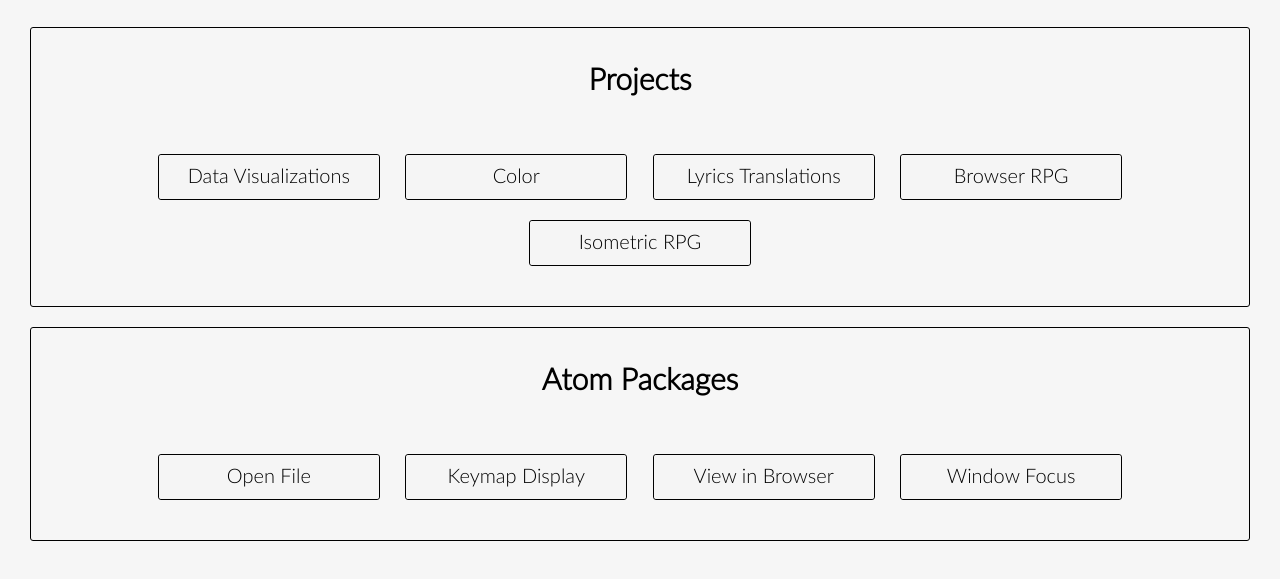
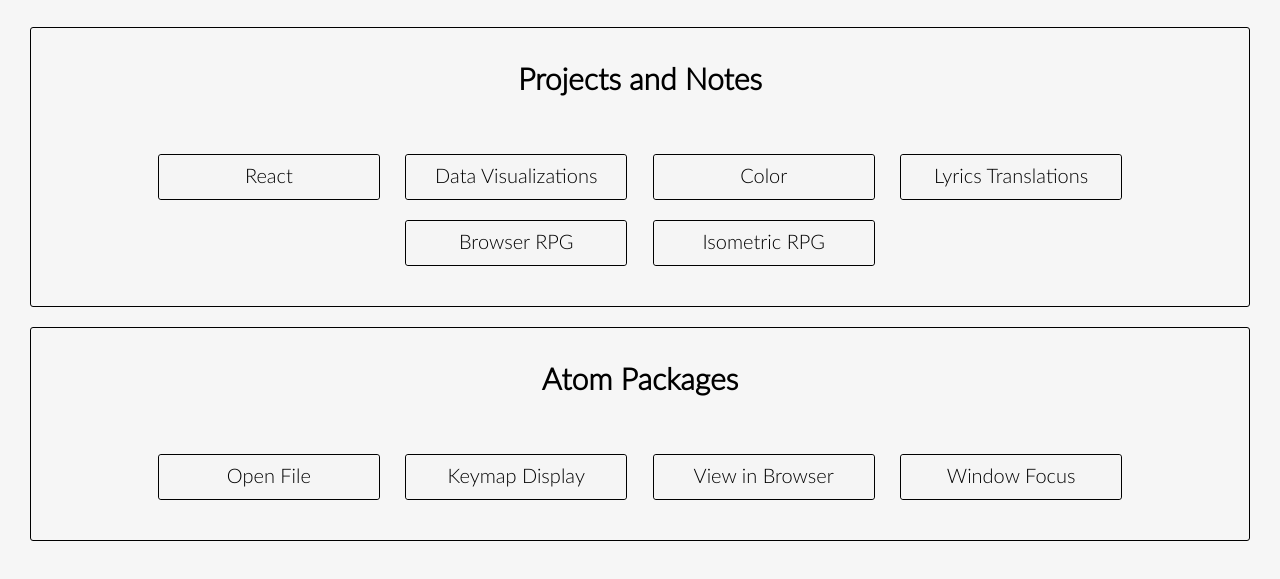
Before and after one commit to wlwl2/wlwl2.github.io, a website: page index.html in a window 1280 px wide. Shown: the part 75-654 px from the top of the page. Drawn offline with Linux system fonts and the light colour scheme; no server answers.

Commit message:
added react notes

```diff
--- a/index.html
+++ b/index.html
@@ -59,8 +59,9 @@
       <section class="projects" data-section-id="projects" data-section-hidden="no">
         <div class="projects-group">
           <div class="projects-group__border">
-            <h1>Projects</h1>
+            <h1>Projects and Notes</h1>
             <ul class="projects-list">
+              <li><a href="https://wlwl2.github.io/react-16/">React</a></li>
               <li><a href="https://wlwl2.github.io/data-visualizations/">Data Visualizations</a></li>
               <li><a href="http://wlwl2.github.io/color/">Color</a></li>
               <li><a href="https://wlwl2.github.io/lyrics-translations/">Lyrics Translations</a></li>
```
